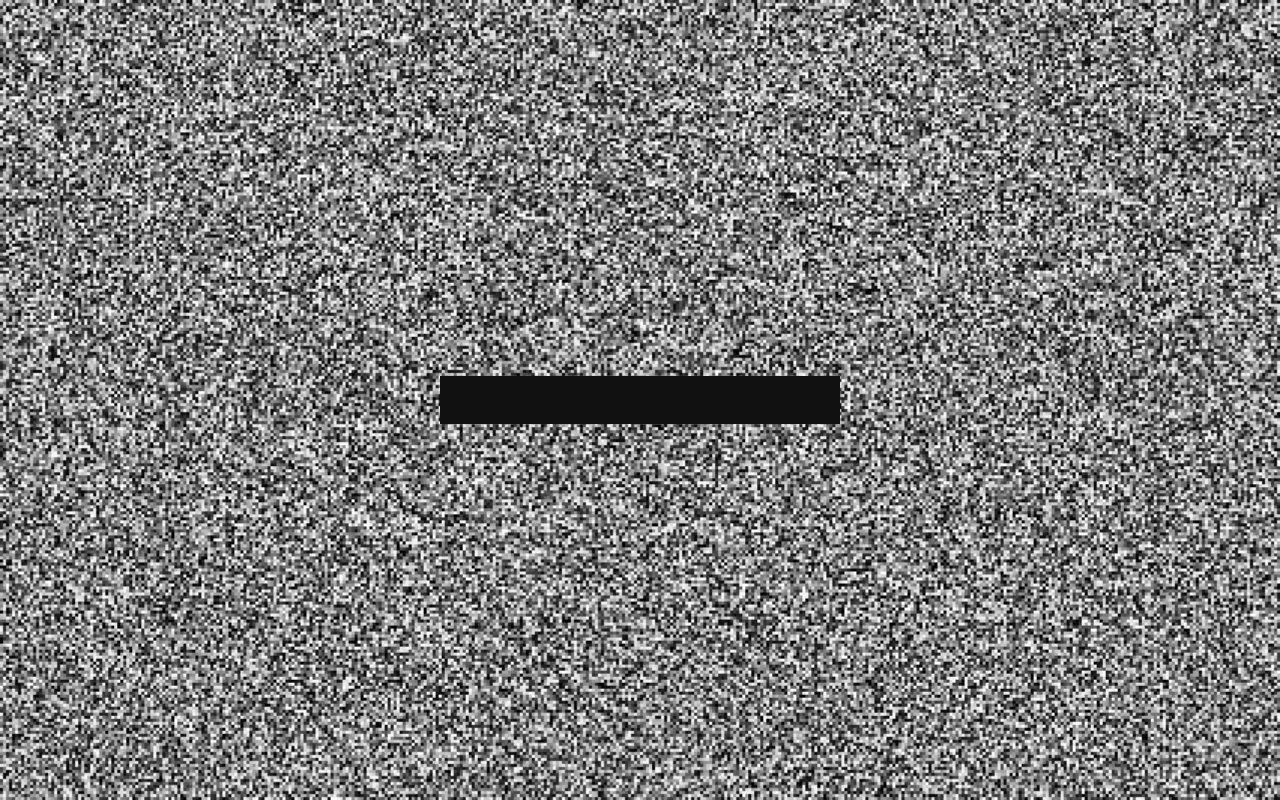
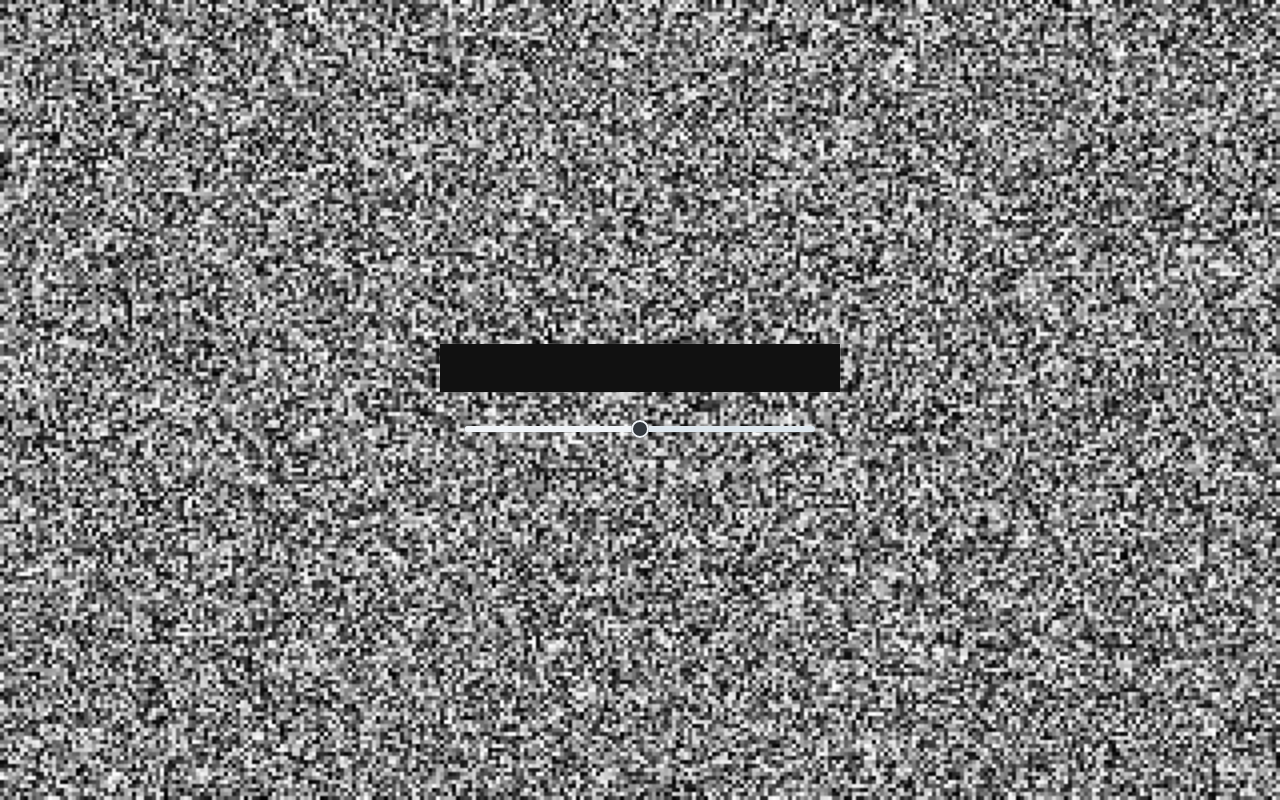
Before and after one commit to heypoom/archival-intelligences, a React (Vite) app in the folder ui/: page /one in a window 1280 px wide. Built offline with nearby package versions, Linux system fonts and the light colour scheme.

Commit message:
feat: add guidance slider

```diff
--- a/ui/package.json
+++ b/ui/package.json
@@ -10,6 +10,11 @@
     "preview": "vite preview"
   },
   "dependencies": {
+    "@emotion/react": "^11.11.4",
+    "@emotion/styled": "^11.11.5",
+    "@fontsource/inter": "^5.0.17",
+    "@mui/base": "5.0.0-beta.40",
+    "@mui/joy": "5.0.0-beta.32",
     "@nanostores/react": "^0.7.1",
     "@tanstack/react-router": "^1.26.1",
     "alea": "^1.0.1",
--- a/ui/src/components/AnimatedNoise.tsx
+++ b/ui/src/components/AnimatedNoise.tsx
@@ -1,7 +1,7 @@
 import { ReactNode, useEffect, useRef } from 'react'
 
 const BLOCK_SIZE = 2
-const SCALE_BY = 1.5
+const SCALE_BY = 2
 
 const currentNoise: number[][] = []
 
@@ -44,7 +44,7 @@ export const AnimatedNoise = (props: Props) => {
   useEffect(() => {
     const timer = setInterval(() => {
       paint()
-    }, 180)
+    }, 200)
 
     return () => {
       clearInterval(timer)
--- /dev/null
+++ b/ui/src/components/GuidanceSlider.tsx
@@ -0,0 +1,15 @@
+import Slider from '@mui/joy/Slider'
+
+export const GuidanceSlider = () => {
+  return (
+    <div className='w-full min-w-[350px]'>
+      <Slider
+        min={0}
+        defaultValue={50}
+        max={100}
+        variant='soft'
+        color='neutral'
+      />
+    </div>
+  )
+}
--- a/ui/src/components/PromptInput.tsx
+++ b/ui/src/components/PromptInput.tsx
@@ -1,7 +1,7 @@
 export const PromptInput = () => {
   return (
     <div>
-      <input className='bg-[#111] text-white p-2 text-2xl font-mono px-8 py-2 min-w-[400px]' />
+      <input className='bg-[#111] text-white p-2 text-2xl font-mono px-4 py-2 min-w-[400px] text-center' />
     </div>
   )
 }
--- a/ui/src/main.tsx
+++ b/ui/src/main.tsx
@@ -1,3 +1,5 @@
+import '@fontsource/inter'
+
 import { RouterProvider, createRouter } from '@tanstack/react-router'
 import { StrictMode } from 'react'
 import ReactDOM from 'react-dom/client'
--- a/ui/src/routes/one.lazy.tsx
+++ b/ui/src/routes/one.lazy.tsx
@@ -1,6 +1,7 @@
 import { createLazyFileRoute } from '@tanstack/react-router'
 
 import { AnimatedNoise } from '../components/AnimatedNoise'
+import { GuidanceSlider } from '../components/GuidanceSlider.tsx'
 import { PromptInput } from '../components/PromptInput.tsx'
 
 export const Route = createLazyFileRoute('/one')({
@@ -11,8 +12,12 @@ function Index() {
   return (
     <div className='flex'>
       <div className='fixed w-screen h-screen'>
-        <div className='flex items-center justify-center w-full h-full'>
+        <div className='flex flex-col items-center justify-center w-full h-full'>
           <PromptInput />
+
+          <div className='pt-4'>
+            <GuidanceSlider />
+          </div>
         </div>
       </div>
 
```
Also changed, not shown: 1 other file (tests, documents, lock files or other folders).
